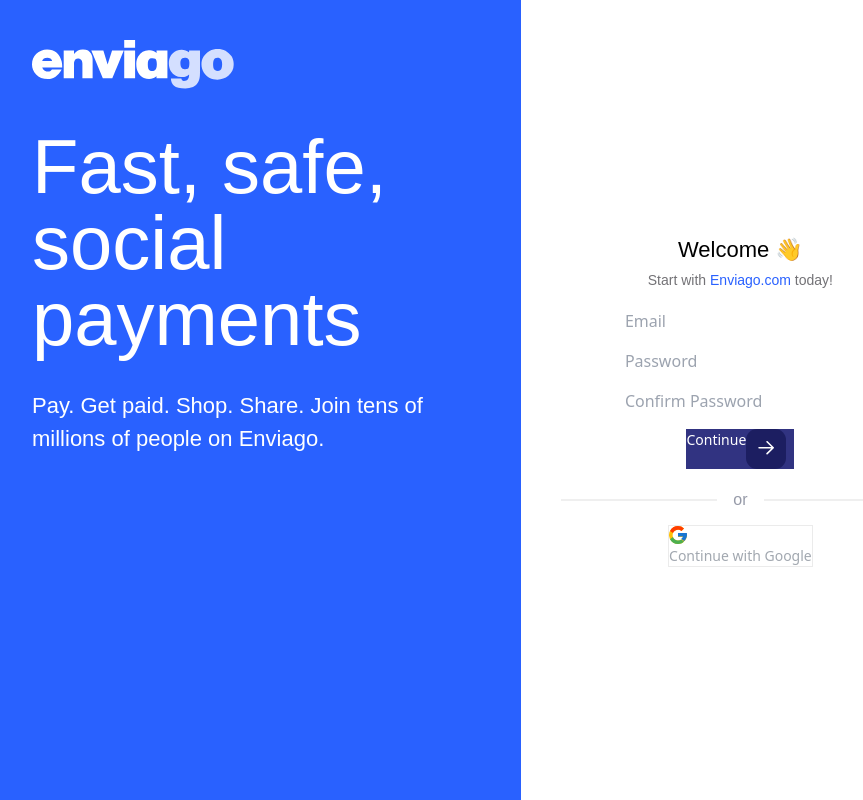
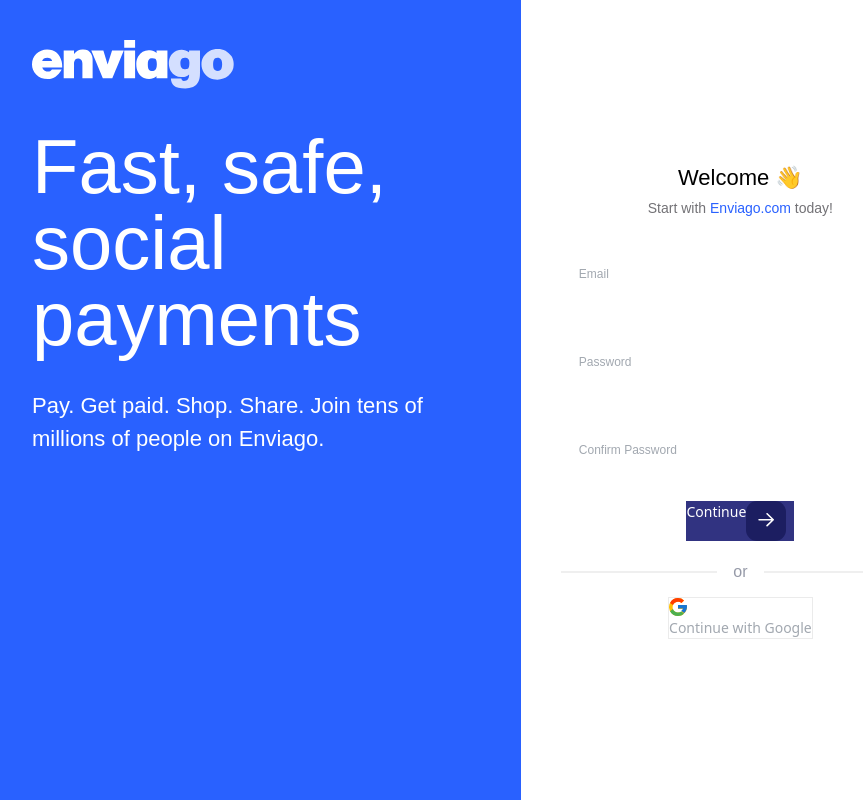
Before and after one commit to devofficer/enviago, a Next.js app: page /auth/sign-up in a window 1280 px wide. Shown: the whole page, without its empty margins (168-1031 px from the left). Built offline with nearby package versions, Linux system fonts and the light colour scheme.

Commit message:
feat: implement textfield component label animation

```diff
--- /dev/null
+++ b/src/app/auth/reset-password/page.tsx
@@ -0,0 +1,27 @@
+import OutlinedButton from '@/components/OutlinedButton';
+import Divider from '@/components/Divider';
+import ForwardButton from '@/components/ForwardButton';
+import TextField from '@/components/TextField';
+import Icon from '@/components/Icon';
+
+export default function ResetPassword() {
+  return (
+    <div className="flex flex-col items-center justify-center xl:px-[10.25rem] px-10 w-full h-full">
+      <p className="font-manrope-bold text-[1.375rem] text-black mb-1">
+        Welcome&nbsp;👋
+      </p>
+      <p className="font-manrope-semibold text-gray-dark text-[0.875rem] mb-[1.125rem]">
+        Start with <span className="text-blue">Enviago.com</span> today!
+      </p>
+      <TextField placeholder="Email" className="mb-4" />
+      <TextField placeholder="Password" className="mb-4" />
+      <TextField placeholder="Confirm Password" className="mb-4" />
+      <ForwardButton className="mb-[1.875rem]">Continue</ForwardButton>
+      <Divider className="mb-[1.5rem]">or</Divider>
+      <OutlinedButton>
+        <Icon className="mr-[1.313rem]" type="google" />
+        Continue with Google
+      </OutlinedButton>
+    </div>
+  );
+}
--- a/src/components/TextField.tsx
+++ b/src/components/TextField.tsx
@@ -1,18 +1,56 @@
-import cls from 'classnames';
+'use client';
+
+import clsx from 'classnames';
+import { useMemo, useState } from 'react';
 
 type TextFieldProps = {
   placeholder?: string;
   className?: string;
   value?: string;
+  onChange?: (value: string) => void;
 };
 
 export default function TextField(props: TextFieldProps) {
+  const id = useMemo(() => `textfield-${new Date().getTime().toString()}`, []);
+  const [focused, setFocused] = useState(false);
+  const [text, setText] = useState(props.value || '');
+  const shrink = useMemo(() => focused || text, [focused, text]);
+
+  const handleChange = (e: React.FormEvent<HTMLInputElement>) => {
+    setText(e.currentTarget.value);
+  };
+
   return (
-    <input
-      type="text"
-      value={props.value}
-      className={cls('textfield', props.className)}
-      placeholder={props.placeholder}
-    />
+    <div
+      className={clsx('w-full', 'relative', 'flex flex-col', props.className)}
+      onFocus={() => setFocused(true)}
+      onBlur={() => setFocused(false)}
+    >
+      <label
+        htmlFor={id}
+        className={clsx(
+          'absolute top-0 left-0',
+          'font-manrope-semibold text-[12px]',
+          'transition-all',
+          'origin-top-left translate-x-[18px]',
+          'pointer-events-none',
+          shrink
+            ? 'translate-y-[12px] text-purple'
+            : 'translate-y-[28px] text-gray-cool'
+        )}
+      >
+        {props.placeholder}
+      </label>
+      <input
+        type="text"
+        id={id}
+        value={text}
+        className={clsx(
+          'textfield',
+          shrink ? 'pt-[32px] pb-[16px]' : 'py-[24px]'
+        )}
+        onChange={handleChange}
+      />
+    </div>
   );
 }
--- a/src/styles/components.css
+++ b/src/styles/components.css
@@ -8,7 +8,7 @@
       border
       border-gray-trans
       text-black
-      text-[0.75rem]
+      text-[.875rem]
       rounded-[15px]
       font-manrope-semibold
       focus:ring-blue
@@ -16,14 +16,7 @@
       focus:outline-none
       block
       w-full
-      py-[1.5rem]
-      px-[1.125rem]
-      dark:bg-gray-trans
-      dark:border-gray-trans
-      dark:placeholder-gray-trans
-      dark:text-white
-      dark:focus:ring-blue
-      dark:focus:border-blue;
+      px-[1.125rem];
   }
 
   .btn {
```
